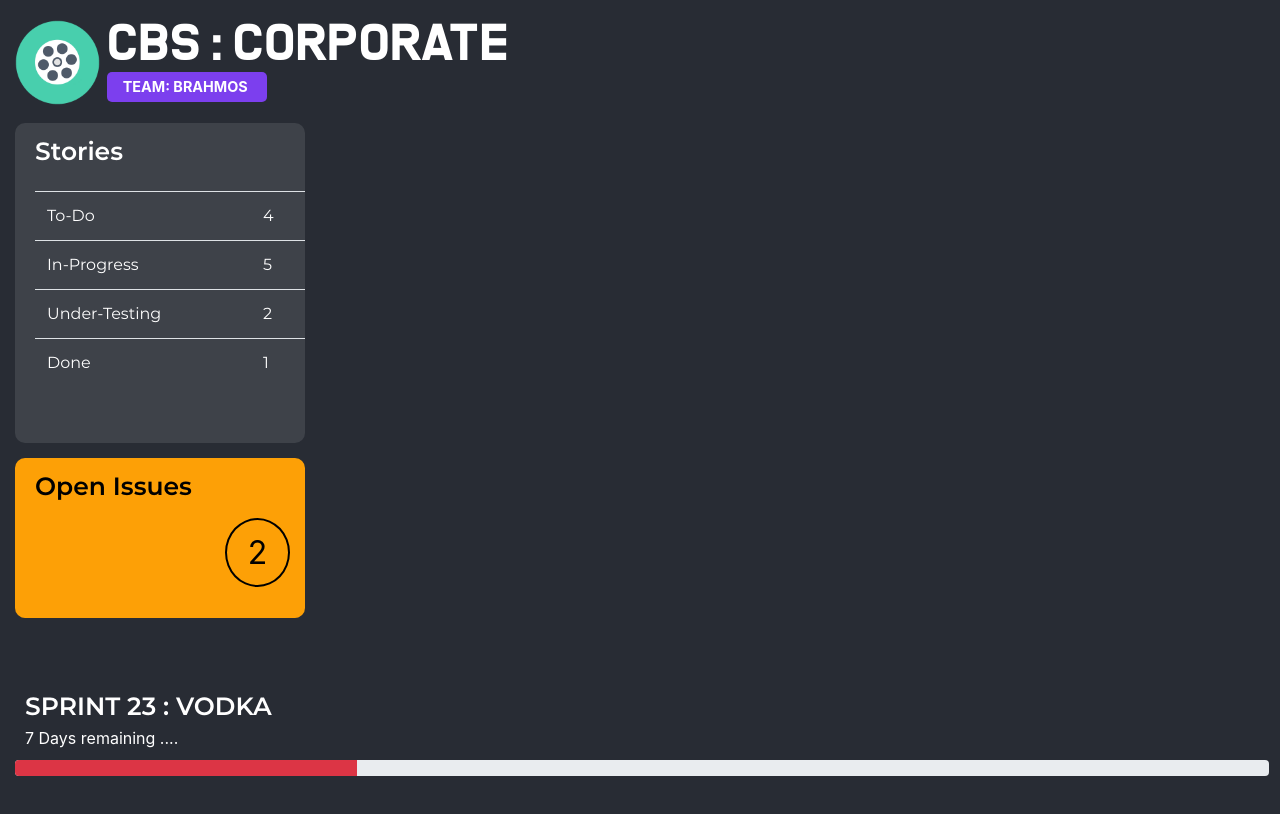
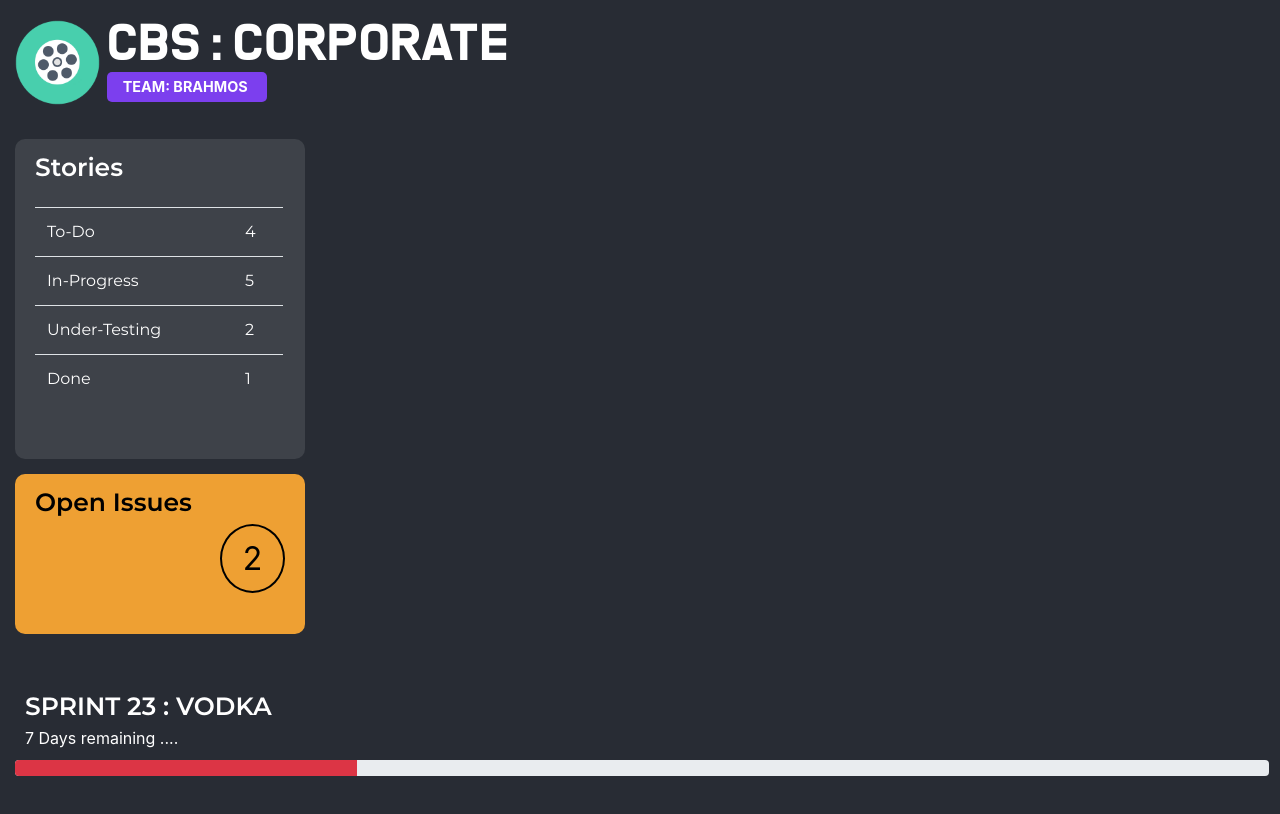
Before and after one commit to KopalD/sprint-board, a React (Create React App) app: page / in a window 1280 px wide. Shown: the top 814 px of the page. Built offline with nearby package versions, Linux system fonts and the light colour scheme.

Commit message:
Minor css fixes

```diff
--- a/src/App.js
+++ b/src/App.js
@@ -10,7 +10,7 @@ function App() {
   return (
     <div className="container-fluid">
       <AppHeader />
-      <div className="row">
+      <div className="row mt-sm-3">
         <div className="col-md-3">
 
         <StoryComponent />
--- a/src/components/Issues/index.scss
+++ b/src/components/Issues/index.scss
@@ -18,11 +18,11 @@
   text-align: center;
   font-size: 32px;
   border: 2px solid;
-  margin: 50px 15px;
+  margin: 40px 20px;
 }
 
 .widget-normal {
-  background: #FDA006;
+  background: rgb(238, 160, 51);
   color: #000;
 }
 
--- a/src/components/story/index.js
+++ b/src/components/story/index.js
@@ -13,7 +13,7 @@ class StoryComponent extends Component {
         return (
             <div class="widget story">
                 <span className="header">Stories</span>
-                <table class="table">
+                <table class="table col-md-11">
                     <tbody>
                         <tr>
                             <td scope="row">To-Do</td>
```
